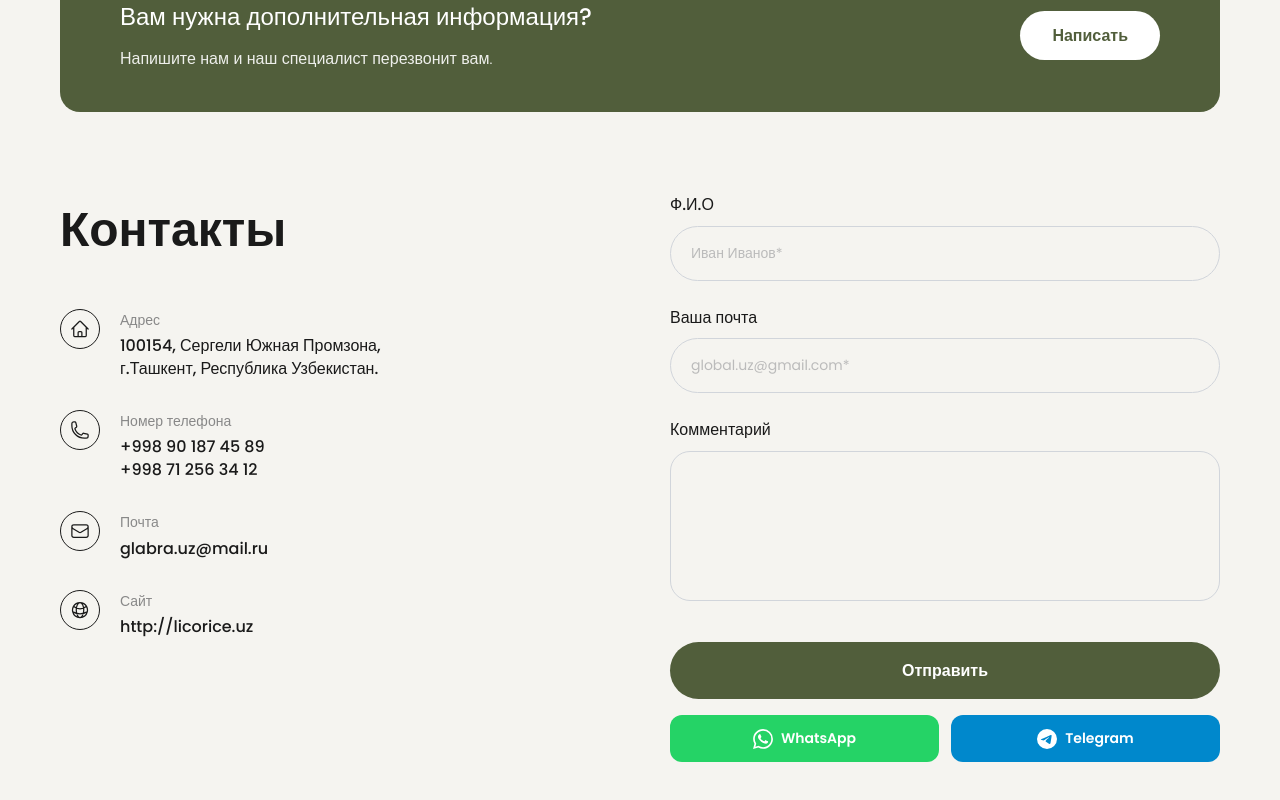
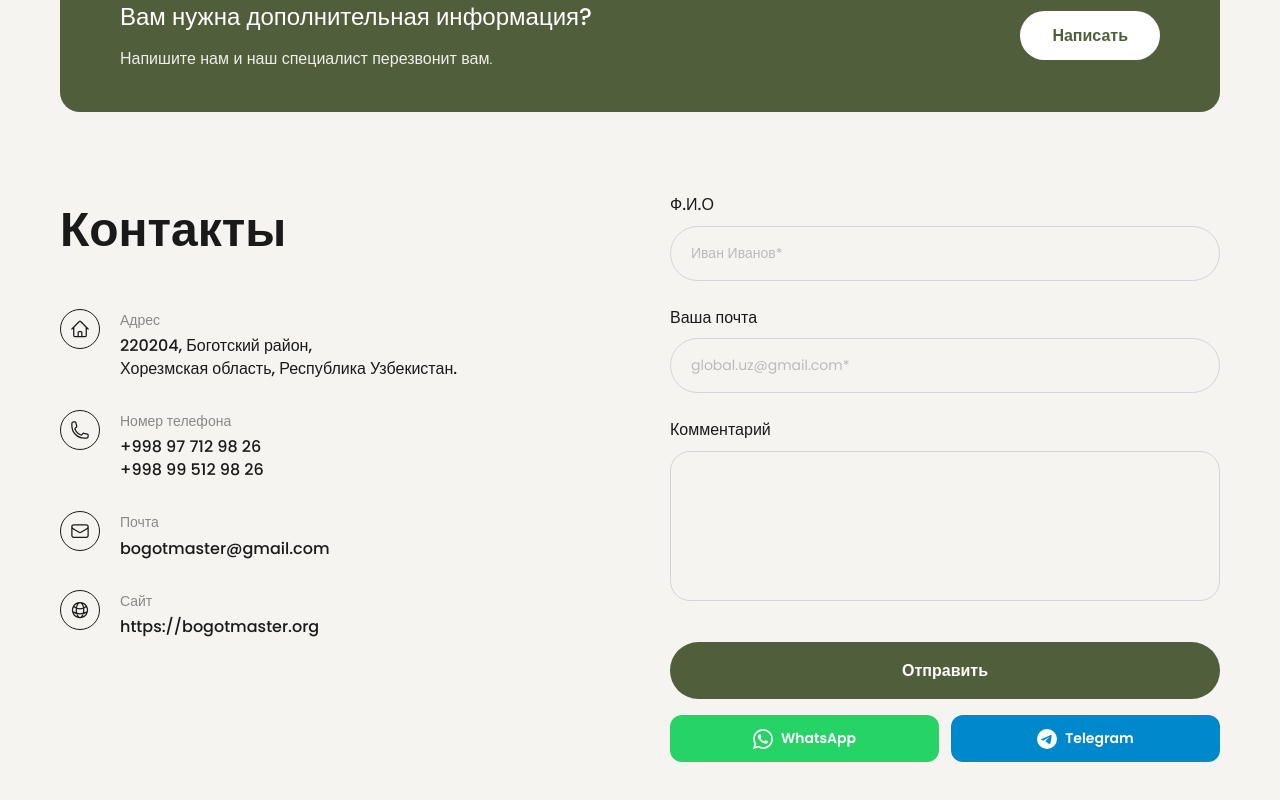
Before and after one commit to LaySopanha/licorice-uz-website, a React (Vite) app: page / in a window 1280 px wide. Shown: the part 5442-6242 px from the top of the page. Built offline with nearby package versions, Linux system fonts and the light colour scheme.

Commit message:
change email and contact info setting

```diff
--- a/src/config.js
+++ b/src/config.js
@@ -15,29 +15,29 @@
  */
 
 export const EMAILJS_CONFIG = {
-    // Replace these with your Client's EmailJS credentials
-    serviceId: 'service_5xfe9ip',
-    contactTemplateId: 'template_dxtvhag',
-    priceTemplateId: 'template_55wdrud',
-    publicKey: 'j-s_YRlJGVFUiXKJp'
+    serviceId: 'service_c1bng4d',
+    contactTemplateId: 'template_ad477gp',
+    priceTemplateId: 'template_2p6utf9',
+    publicKey: 'nMDfGjw5mSsW-3-QT'
 };
 
+
 export const CONTACT_INFO = {
-    email: 'glabra.uz@mail.ru',
+    email: 'bogotmaster@gmail.com',
     phone: [
-        '+998 90 187 45 89',
-        '+998 71 256 34 12'
+        '+998 97 712 98 26',
+        '+998 99 512 98 26'
     ],
-    address: '100154, Сергели Южная Промзона, г.Ташкент, Республика Узбекистан.',
+    address: '220204, Боготский район, Хорезмская область, Республика Узбекистан',
     address_lines: [
-        '100154, Сергели Южная Промзона,',
-        'г.Ташкент, Республика Узбекистан.'
+        '220204, Боготский район,',
+        'Хорезмская область, Республика Узбекистан.'
     ],
-    website: 'http://licorice.uz',
-    website_display: 'licorice.uz',
+    website: 'https://bogotmaster.org',
+    website_display: 'bogotmaster.org',
     social: {
-        whatsapp: '998901874589', // Phone number for WhatsApp (no + or spaces)
-        telegram: 'licorice_uz'   // Telegram username (without @)
+        whatsapp: '998995129826', // Phone number for WhatsApp (no + or spaces)
+        telegram: 'e_f_r_u_z_0_0_2_6'   // Telegram username (without @)
     }
 };
 
```
